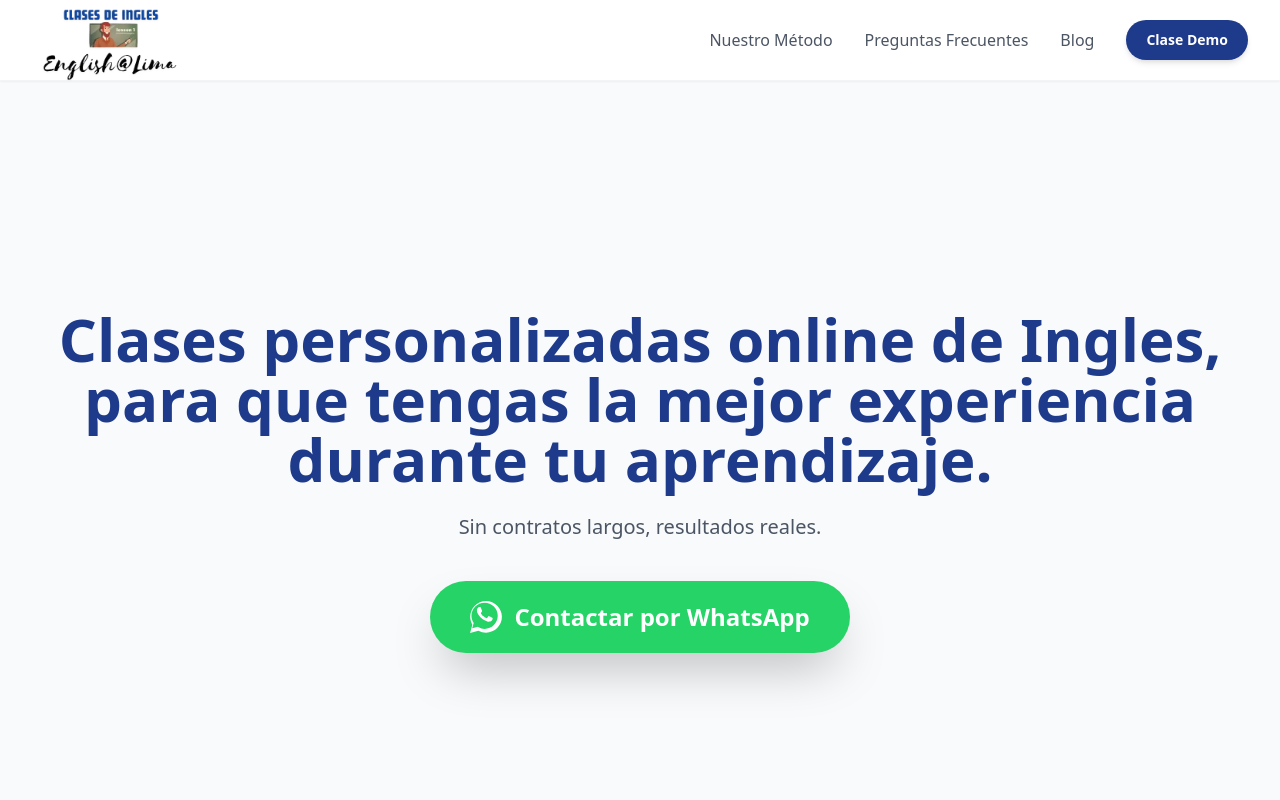
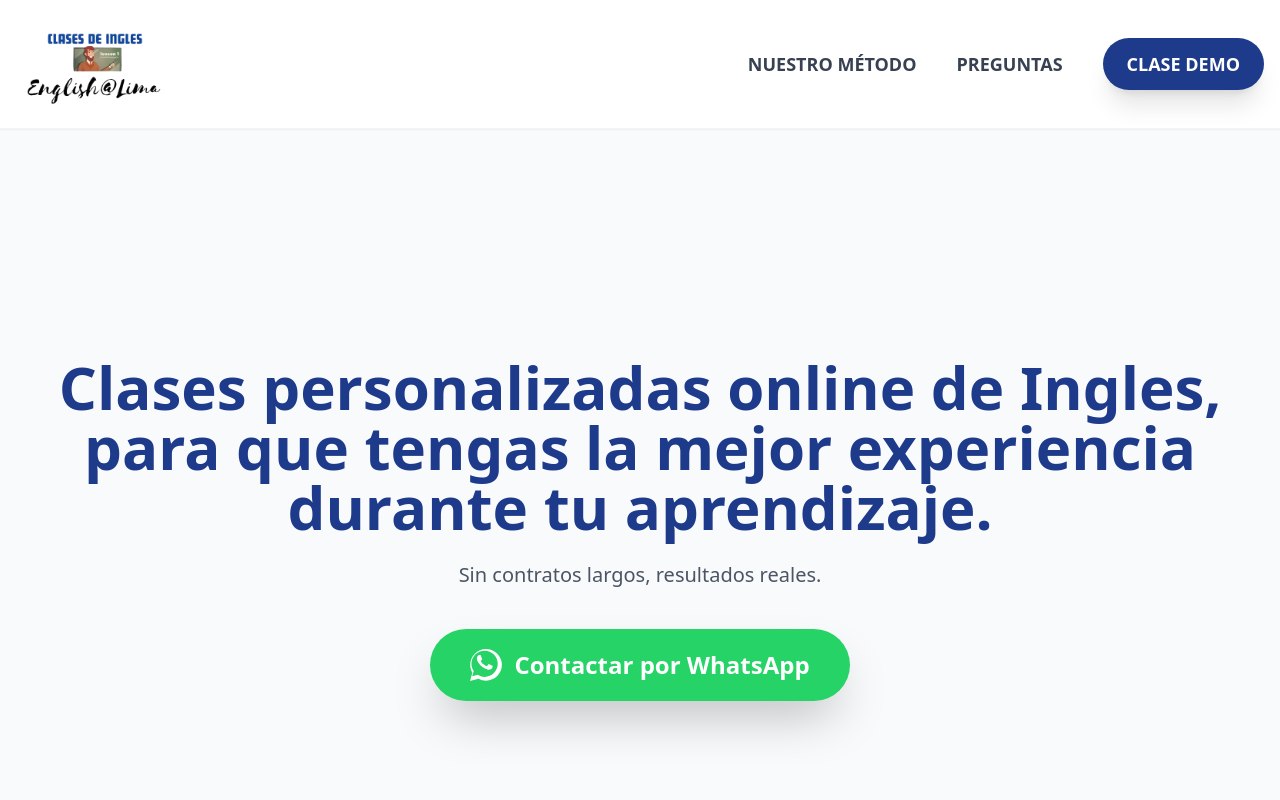
Before and after one commit to santiagourdaneta/english-at-lima-pagina-de-aterrizaje, a plain HTML site: page index.html in a window 1280 px wide. Shown: the top 800 px of the page. Drawn offline with nearby package versions, Linux system fonts and the light colour scheme.

Commit message:
security: obfuscate whatsapp link and optimize mobile logo scale

```diff
--- a/index.html
+++ b/index.html
@@ -73,37 +73,35 @@
 
 <body class="bg-white text-gray-900 antialiased">
 
-    <nav class="sticky top-0 z-50 bg-white/90 backdrop-blur-md border-b border-gray-100 shadow-sm">
-        <div class="max-w-7xl mx-auto px-4 sm:px-6 lg:px-8">
-            <div class="flex justify-between items-center h-20">
+   <nav class="sticky top-0 z-50 bg-white/95 backdrop-blur-md border-b border-gray-100 shadow-sm">
+    <div class="max-w-7xl mx-auto px-4">
+        <div class="flex justify-between items-center h-20 md:h-32">
 
-              <div class="flex-shrink-0 flex items-center py-2">
+            <div class="flex-shrink-0">
                 <a href="#" class="block group">
-        <img class="h-16 md:h-24 w-auto max-w-[180px] md:max-w-[280px] object-contain transition-all duration-300 group-hover:scale-105 filter drop-shadow-sm"
+                    <img class="h-12 sm:h-16 md:h-24 w-auto max-w-[150px] sm:max-w-[200px] md:max-w-[320px] object-contain transition-all"
                          src="./assets/logo.webp"
-             alt="English At Lima Logo"
-             fetchpriority="high">
+                         alt="English At Lima">
                 </a>
             </div>
 
-                <div class="hidden md:flex space-x-8 items-center">
-                    <a href="#metodo" class="text-gray-600 hover:text-blue-900 font-medium transition">Nuestro Método</a>
-                    <a href="#faq" class="text-gray-600 hover:text-blue-900 font-medium transition">Preguntas Frecuentes</a>
-                    <a href="https://englishatlima.wordpress.com/" class="text-gray-600 hover:text-blue-900 font-medium transition" target="_blank">Blog</a>
-                    <a href="#whatsapp-btn" class="bg-blue-900 text-white px-5 py-2.5 rounded-full text-sm font-bold hover:bg-blue-800 transition shadow-md">
-                        Clase Demo
-                    </a>
+            <div class="hidden md:flex space-x-6 lg:space-x-10 items-center">
+                <a href="#metodo" class="text-sm lg:text-lg font-bold text-gray-700 hover:text-blue-900 uppercase">Nuestro Método</a>
+                <a href="#faq" class="text-sm lg:text-lg font-bold text-gray-700 hover:text-blue-900 uppercase">Preguntas</a>
+                <button id="secure-wa-btn" class="bg-blue-900 text-white px-6 py-3 rounded-full text-base lg:text-lg font-black hover:bg-blue-800 transition shadow-xl">
+                    CLASE DEMO
+                </button>
             </div>
 
-                <div class="md:hidden">
-                    <a href="https://wa.me/51917660526" class="bg-[#25D366] p-2 rounded-full inline-flex items-center justify-center text-white shadow-lg">
-                        <svg class="w-6 h-6" fill="currentColor" viewBox="0 0 24 24"><path d="M.057 24l1.687-6.163c-1.041-1.804-1.588-3.849-1.588-5.946 0-6.556 5.332-11.888 11.888-11.888 3.176 0 6.161 1.237 8.404 3.48s3.481 5.228 3.481 8.404c0 6.556-5.332 11.887-11.888 11.887-2.016 0-3.991-.51-5.741-1.478l-6.243 1.644zm6.105-4.515c1.607.954 3.197 1.439 4.783 1.439 5.43 0 9.851-4.421 9.851-9.851 0-2.632-1.024-5.105-2.885-6.965-1.86-1.861-4.334-2.885-6.966-2.885-5.43 0-9.851 4.421-9.851 9.851 0 1.954.582 3.824 1.684 5.417l-1.104 4.037 4.269-1.124zm10.191-7.141c-.29-.145-1.714-.847-1.98-.942-.266-.096-.459-.145-.653.145-.193.291-.748.943-.917 1.136-.169.193-.338.217-.627.072-.29-.145-1.224-.451-2.33-1.438-.86-.767-1.44-1.716-1.609-2.007-.17-.291-.018-.447.127-.591.13-.13.29-.338.435-.507.145-.169.193-.29.29-.483.097-.193.048-.362-.024-.507-.072-.145-.653-1.572-.894-2.152-.234-.564-.473-.488-.653-.497-.169-.008-.362-.01-.556-.01-.193 0-.507.072-.772.362-.266.29-1.014.992-1.014 2.417 0 1.425 1.038 2.803 1.183 3.003.145.193 2.043 3.12 4.95 4.373.692.298 1.232.476 1.652.61.696.221 1.329.19 1.83.115.559-.084 1.714-.7 1.956-1.376.241-.676.241-1.256.17-1.376-.072-.12-.266-.193-.556-.338z"/></svg>
-                    </a>
+            <div class="md:hidden flex items-center">
+                <button id="secure-wa-mobile" class="bg-[#25D366] p-2.5 rounded-full text-white shadow-lg shadow-green-200">
+                    <svg class="w-7 h-7" fill="currentColor" viewBox="0 0 24 24"><path d="M.057 24l1.687-6.163c-1.041-1.804-1.588-3.849-1.588-5.946 0-6.556 5.332-11.888 11.888-11.888 3.176 0 6.161 1.237 8.404 3.48s3.481 5.228 3.481 8.404c0 6.556-5.332 11.887-11.888 11.887-2.016 0-3.991-.51-5.741-1.478l-6.243 1.644zm6.105-4.515c1.607.954 3.197 1.439 4.783 1.439 5.43 0 9.851-4.421 9.851-9.851 0-2.632-1.024-5.105-2.885-6.965-1.86-1.861-4.334-2.885-6.966-2.885-5.43 0-9.851 4.421-9.851 9.851 0 1.954.582 3.824 1.684 5.417l-1.104 4.037 4.269-1.124zm10.191-7.141c-.29-.145-1.714-.847-1.98-.942-.266-.096-.459-.145-.653.145-.193.291-.748.943-.917 1.136-.169.193-.338.217-.627.072-.29-.145-1.224-.451-2.33-1.438-.86-.767-1.44-1.716-1.609-2.007-.17-.291-.018-.447.127-.591.13-.13.29-.338.435-.507.145-.169.193-.29.29-.483.097-.193.048-.362-.024-.507-.072-.145-.653-1.572-.894-2.152-.234-.564-.473-.488-.653-.497-.169-.008-.362-.01-.556-.01-.193 0-.507.072-.772.362-.266.29-1.014.992-1.014 2.417 0 1.425 1.038 2.803 1.183 3.003.145.193 2.043 3.12 4.95 4.373.692.298 1.232.476 1.652.61.696.221 1.329.19 1.83.115.559-.084 1.714-.7 1.956-1.376.241-.676.241-1.256.17-1.376-.072-.12-.266-.193-.556-.338z" /></svg>
+                </button>
             </div>
-
         </div>
     </div>
 </nav>
+
     <section class="min-h-screen flex flex-col justify-center items-center px-6 text-center bg-slate-50">
 
         <h1 class="text-4xl md:text-6xl font-black text-blue-900 mb-6 leading-tight">
@@ -286,6 +284,24 @@
 
    <script>
     document.addEventListener('DOMContentLoaded', function() {
+        const waNumber = "51917660526";
+        const msg = encodeURIComponent("Hola English At Lima! Vi su página web y me gustaría recibir información.");
+
+        const openWhatsApp = () => {
+            // Umami Track
+            if (window.umami) umami.track('secure-whatsapp-click');
+            // Redirigir
+            window.open(`https://wa.me/${waNumber}?text=${msg}`, '_blank');
+        };
+
+        // Asignar evento a ambos botones (desktop y mobile)
+        document.getElementById('secure-wa-btn').addEventListener('click', openWhatsApp);
+        document.getElementById('secure-wa-mobile').addEventListener('click', openWhatsApp);
+    });
+</script>
+
+   <script>
+       document.addEventListener('DOMContentLoaded', function() {
            const btn = document.getElementById('whatsapp-btn');
 
            if (btn) {
@@ -311,5 +327,6 @@
            }, 30000);
        });
    </script>
+
 </body>
 </html>
```
Lines whose indentation alone changed are shown as unchanged.
